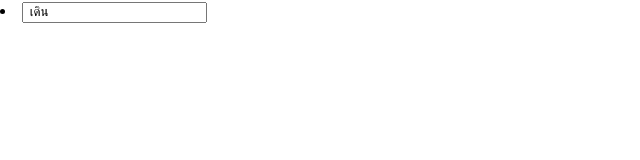
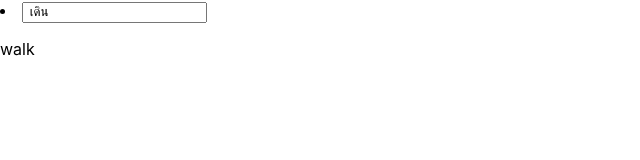
Before and after one commit to shun-harutaro/thaiping, a React (Create React App) app: page / in a window 1280 px wide. Shown: the top 160 px of the page, without its empty margins (0-640 px from the left). Built offline with nearby package versions, Linux system fonts and the light colour scheme.

Commit message:
display english

```diff
--- a/src/index.js
+++ b/src/index.js
@@ -16,7 +16,7 @@ class Form extends React.Component {
           }
           onChange={this.props.checkValue}
         />
-        <p>{this.props.translate}</p>
+        <p>{this.props.translation}</p>
       </li>
     );
   }
@@ -28,14 +28,16 @@ class Game extends React.Component {
     this.state = {
       vocab: Vocab[0].th,
       count: 0,
-      translate: null,
+      translation: Vocab[0].en,
       position: 0,
     }
   }
 
   getVocab = (count) => {
-    let next_vocab = Vocab[count].th;
-    return next_vocab;
+    const next = new Object();
+    next.vocab = Vocab[count].th;
+    next.translation = Vocab[count].en;
+    return next;
   }
 
   // setState が undefined になるんでアロー関数
@@ -43,7 +45,7 @@ class Game extends React.Component {
     let value = event.target.value;
     let c = value.charAt(value.length - 1);
     let vocab = this.state.vocab;
-    //let message = null;
+    let translation = this.state.translation;
     let position = this.state.position;
     let count = this.state.count;
 
@@ -55,13 +57,15 @@ class Game extends React.Component {
     }
     if (vocab.length === position) {
       count += 1;
-      vocab = this.getVocab(count);
+      const next = this.getVocab(count);
+      vocab = next.vocab;
+      translation = next.translation
       position = 0;
     }
     this.setState({
       vocab: vocab,
       count: count,
-      //message: message,
+      translation: translation,
       position: position,
     });
   }
@@ -70,7 +74,7 @@ class Game extends React.Component {
     let data = {
       vocab: this.state.vocab,
       position: this.state.position,
-      translate: this.state.translate,
+      translation: this.state.translation,
       checkValue: this.checkValue
     }
     return (
```
